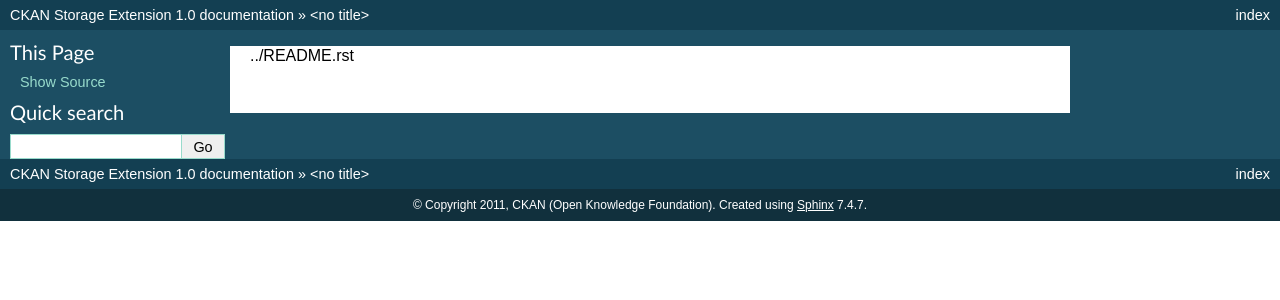
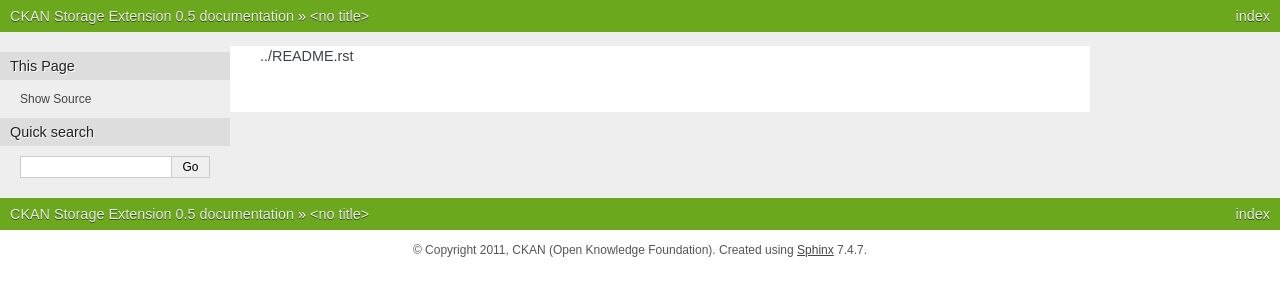
Before and after one commit to okfn/ckanext-storage, a Sphinx documentation site: the page built from doc/index.rst, in a window 1280 px wide. Shown: the top 300 px of the page. Built offline with Sphinx 7.4.7, drawn with Linux system fonts in a browser that asks for light colours.

Commit message:
[setup][xs]: bump version to 0.5.

```diff
--- a/doc/conf.py
+++ b/doc/conf.py
@@ -45,9 +45,9 @@
 # built documents.
 #
 # The short X.Y version.
-version = '1.0'
+version = '0.5'
 # The full version, including alpha/beta/rc tags.
-release = '1.0'
+release = '0.5'
 
 # The language for content autogenerated by Sphinx. Refer to documentation
 # for a list of supported languages.
@@ -91,7 +91,7 @@
 
 # The theme to use for HTML and HTML Help pages.  Major themes that come with
 # Sphinx are currently 'default' and 'sphinxdoc'.
-html_theme = 'default'
+html_theme = 'nature'
 
 # Theme options are theme-specific and customize the look and feel of a theme
 # further.  For a list of options available for each theme, see the
--- a/setup.py
+++ b/setup.py
@@ -1,7 +1,7 @@
 from setuptools import setup, find_packages
 import sys, os
 
-version = '0.5a'
+version = '0.5'
 try:
     long_description = open('README.txt').read()
 except:
@@ -26,7 +26,7 @@
         # google storage support only appeared in 2.0
         # note that lucid packages 1.9
         "boto>=2.0b1",
-        "ofs>=0.4",
+        "ofs>=0.4.1",
     ],
     entry_points=\
     """
```
